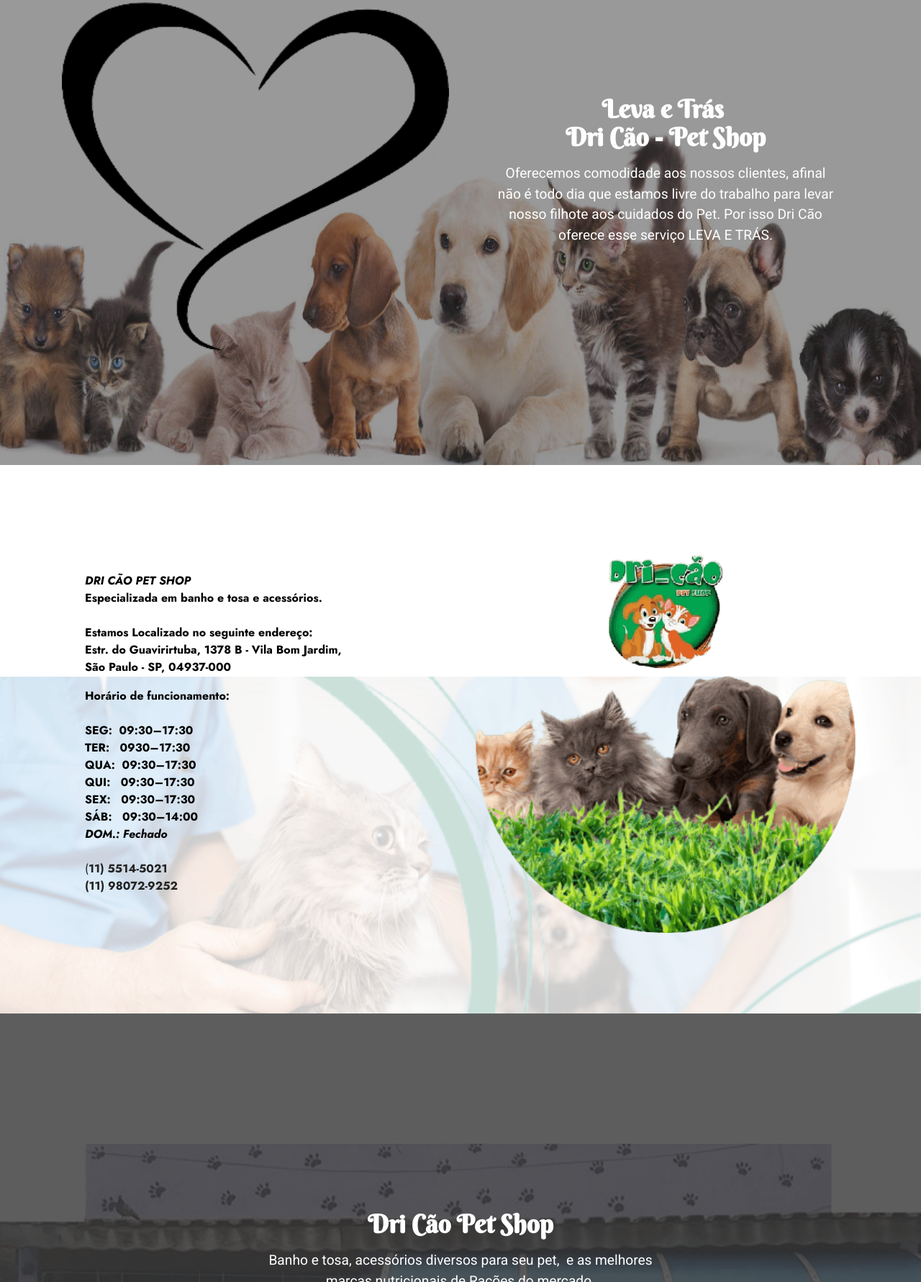
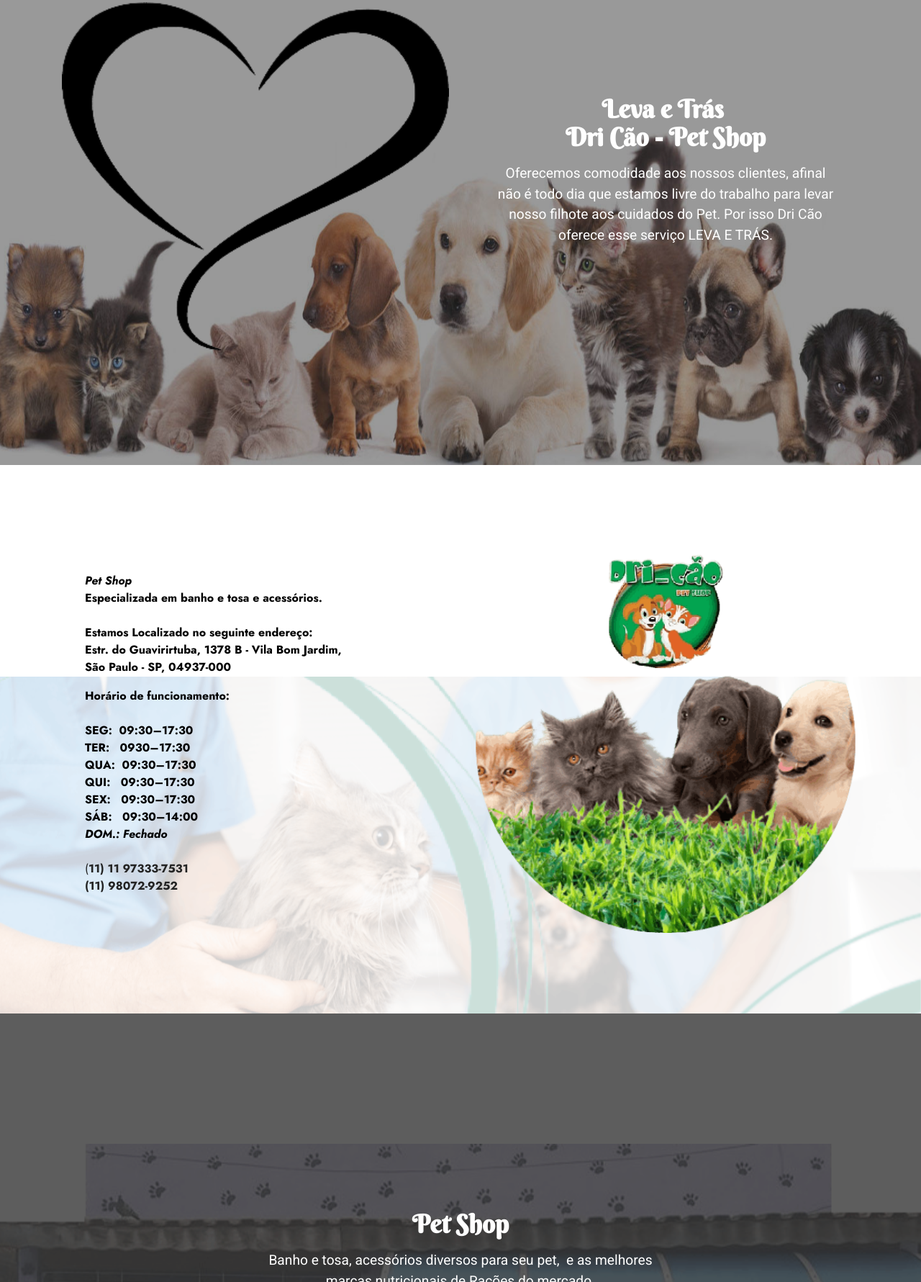
Before and after one commit to dricaopet/dricao, a plain HTML site: page index.html in a window 1280 px wide. Shown: the part 1019-2800 px from the top of the page at 72% size. Drawn offline with Linux system fonts and the light colour scheme; files whose address does not match are found by name.

Commit message:
Update index.html

```diff
--- a/index.html
+++ b/index.html
@@ -7,13 +7,13 @@
   <meta name="twitter:card" content="summary_large_image"/>
   <meta name="twitter:image:src" content="https://rockeoficine.github.io/anexo/assets/images/novo-projeto-17-213x82.png">
   <meta property="og:image" content="https://rockeoficine.github.io/anexo/assets/images/novo-projeto-17-213x82.png">
-  <meta name="twitter:title" content="Dri Cão Pet Shop 11980729252 WHT/11 5514-5021">
+  <meta name="twitter:title" content="Pet Shop 11973337531 WHT/11 97333-7531">
   <meta name="viewport" content="width=device-width, initial-scale=1, minimum-scale=1">
   <link rel="shortcut icon" href="assets/images/logo-dri-co-128x125.png" type="image/x-icon">
   <meta name="description" content="Especialistas em banho e tosa, no mercado há + de 10 anos, trabalhamos com transparência , nosso serviço é feito aos olhos do cliente, Serviços de qualidade, Vem conferir!">
 
 
-  <title>Dri Cão Pet Shop 11980729252 WHT/11 5514-5021</title>
+  <title>Pet Shop 11973337531 WHT/11 97333-7531</title>
   <link rel="stylesheet" href="assets/web/assets/mobirise-icons2/mobirise2.css">
   <link rel="stylesheet" href="assets/web/assets/mobirise-icons/mobirise-icons.css">
   <link rel="stylesheet" href="assets/bootstrap/css/bootstrap.min.css">
@@ -44,7 +44,7 @@
             <div class="navbar-brand">
                 <span class="navbar-logo">
 
-                        <img src="assets/images/logo-dri-co-98x96.png" alt="Dri Cão Pet Shop" style="height: 3.9rem;">
+                        <img src="assets/images/logo-dri-co-98x96.png" alt="Pet Shop" style="height: 3.9rem;">
 
                 </span>
 
@@ -78,7 +78,7 @@
     <div class="container">
         <div class="row">
             <div class="col-12 col-lg-5">
-                <h1 class="mbr-section-title mbr-fonts-style mb-3 display-1"><strong><br></strong><br><br><strong>DRI CÃO PET SHOP</strong><strong><br></strong></h1>
+                <h1 class="mbr-section-title mbr-fonts-style mb-3 display-1"><strong><br></strong><br><br><strong>Pet Shop</strong><strong><br></strong></h1>
 
                 <p class="mbr-text mbr-fonts-style display-7">Especialistas em banho e tosa, trabalhamos com transparência, nosso serviço é feito aos olhos do cliente, pode-se acompanhar todo o processo pelo lado de fora dos vidros da nossa loja, e vai ter certeza que seu pet está sendo bem tratado.<br><br><br><br><br><br><br><br><br></p>
                 <div class="mbr-section-btn mt-3"><a class="btn btn-danger display-7" href="https://whatsform.com/8ypoxh" target="_blank">Agendamento Serviços</a></div>
@@ -122,18 +122,18 @@
         <div class="row align-items-center">
             <div class="col-12 col-lg-6">
                 <div class="image-wrapper">
-                    <img src="assets/images/findo2-500x500.png" alt="Dri Cão Pet Shop">
+                    <img src="assets/images/findo2-500x500.png" alt="Pet Shop">
 
                 </div>
             </div>
             <div class="col-12 col-lg">
                 <div class="text-wrapper">
-                    <h3 class="mbr-section-title mbr-fonts-style mb-3 display-5"><strong><em>DRI CÃO PET SHOP</em></strong><strong>&nbsp;</strong><br><strong>Especializada em banho e tosa e acessórios.</strong><br><br><strong>Estamos Localizado no seguinte endereço:<br>Estr. do Guavirirtuba, 1378 B - Vila Bom Jardim, <br>São Paulo - SP, 04937-000</strong></h3>
+                    <h3 class="mbr-section-title mbr-fonts-style mb-3 display-5"><strong><em>Pet Shop</em></strong><strong>&nbsp;</strong><br><strong>Especializada em banho e tosa e acessórios.</strong><br><br><strong>Estamos Localizado no seguinte endereço:<br>Estr. do Guavirirtuba, 1378 B - Vila Bom Jardim, <br>São Paulo - SP, 04937-000</strong></h3>
                     <p class="mbr-text mbr-fonts-style display-5"><strong>Horário de funcionamento:&nbsp;<br></strong><br><strong>SEG:&nbsp; 09:30–17:30
 <br>TER:&nbsp; &nbsp;0930–17:30
 <br>QUA:&nbsp; 09:30–17:30
 <br>QUI:&nbsp; &nbsp;09:30–17:30
-<br>SEX:&nbsp; &nbsp;09:30–17:30<br>SÁB:&nbsp; &nbsp;09:30–14:00</strong><br><em><strong>DOM.:	Fechado</strong></em><br><br><strong><em><a href="tel:+551155145021" class="text-black">(<b>11) 5514-5021</b></a></em><em><br></em><a href="https://wa.me/5511980729252" class="text-black"><b>(11) 98072-9252</b></a></strong></p>
+<br>SEX:&nbsp; &nbsp;09:30–17:30<br>SÁB:&nbsp; &nbsp;09:30–14:00</strong><br><em><strong>DOM.:	Fechado</strong></em><br><br><strong><em><a href="tel:+551155145021" class="text-black">(<b>11) 11 97333-7531</b></a></em><em><br></em><a href="https://wa.me/5511973337531" class="text-black"><b>(11) 98072-9252</b></a></strong></p>
                 </div>
             </div>
         </div>
@@ -150,10 +150,10 @@
     <div class="align-center container">
         <div class="row justify-content-center">
             <div class="col-12 col-lg-10">
-                <h1 class="mbr-section-title mbr-fonts-style mbr-white mb-3 display-2"><strong>Dri Cão Pet Shop</strong></h1>
+                <h1 class="mbr-section-title mbr-fonts-style mbr-white mb-3 display-2"><strong>Pet Shop</strong></h1>
 
                 <p class="mbr-text mbr-fonts-style mbr-white display-7">Banho e tosa, acessórios diversos para seu pet,&nbsp; e as melhores <br>marcas nutricionais de&nbsp;Rações do mercado.<br><br> Compre acessórios e Rações online e retire na loja<br></p>
-                <div class="mbr-section-btn mt-3"><a class="btn btn-danger display-4" href="https://wa.me/5511980729252">Contatar</a></div>
+                <div class="mbr-section-btn mt-3"><a class="btn btn-danger display-4" href="https://wa.me/5511973337531">Contatar</a></div>
             </div>
         </div>
     </div>
@@ -403,7 +403,7 @@
                         <strong>Banho e Tosa</strong></h1>
                     <p class="mbr-text mbr-fonts-style display-7">
                         Equipe preparada para atender serviços de banho e tosa, corte de unhas, escovação, tratamento contra pulgas, vacinação, remoções e limpeza em geral!<br>Venha e Comprove nossa excelência no tratamento e carinho com o seu Pet.<br>Dri Cão Cuidando melhor do seu Pet, aos cuidados na vigilância dos seus olhos através dos vidros da loja.</p>
-                    <div class="mbr-section-btn mt-3"><a class="btn btn-danger display-7" href="tel:+5511980729252">Contatar</a></div>
+                    <div class="mbr-section-btn mt-3"><a class="btn btn-danger display-7" href="tel:+5511973337531">Contatar</a></div>
                 </div>
             </div>
         </div>
@@ -613,7 +613,7 @@
                 <div class="col-12 col-md-10">
                     <div class="section-head align-center mb-4">
                         <h3 class="mbr-section-title mb-0 mbr-fonts-style display-2">
-                            <strong>Dri Cão Pet Shop</strong></h3>
+                            <strong>Pet Shop</strong></h3>
 
                     </div>
 
@@ -680,7 +680,7 @@
                             </div>
                             <div id="collapse5_8" class="panel-collapse noScroll collapse" role="tabpanel" aria-labelledby="headingThree">
                                 <div class="panel-body">
-                                    <p class="mbr-fonts-style panel-text display-7">Dri Cão Pet Shop, Monitora e cuida adequadamente da saúde do seu Pet, sendo assim, oferece aos seus clientes a vacinação em dia com o seu Pet.</p>
+                                    <p class="mbr-fonts-style panel-text display-7">Pet Shop, Monitora e cuida adequadamente da saúde do seu Pet, sendo assim, oferece aos seus clientes a vacinação em dia com o seu Pet.</p>
                                 </div>
                             </div>
                         </div>
@@ -715,13 +715,13 @@
             <div class="col-6 col-lg-3">
                 <div class="media-wrap col-md-8 col-12">
 
-                        <img src="assets/images/logo-dri-co-203x198.png" alt="Dri Cão Pet Shop">
+                        <img src="assets/images/logo-dri-co-203x198.png" alt="Pet Shop">
 
                 </div>
             </div>
             <div class="col-12 col-md-6 col-lg-3">
                 <h5 class="mbr-section-subtitle mbr-fonts-style mb-2 display-7"><strong>Sobre</strong></h5>
-                <p class="mbr-text mbr-fonts-style mb-4 display-4">DRI CÃO PET SHOP<br>Estr. do Guavirirtuba, 1378 B - Vila Bom Jardim, São Paulo - SP, <br>CEP: 04937-000<br><br></p>
+                <p class="mbr-text mbr-fonts-style mb-4 display-4">Pet Shop<br>Estr. do Guavirirtuba, 1378 B - Vila Bom Jardim, São Paulo - SP, <br>CEP: 04937-000<br><br></p>
                 <h5 class="mbr-section-subtitle mbr-fonts-style mb-3 display-7"><strong>Siga-nos</strong></h5>
                 <div class="social-row display-7">
                     <div class="soc-item">
@@ -752,7 +752,7 @@
             <div class="col-12 col-md-6 col-lg-3">
                 <h5 class="mbr-section-subtitle mbr-fonts-style mb-2 display-7"><strong><a href="contato.html" class="text-secondary">Contato</a></strong></h5>
                 <ul class="list mbr-fonts-style display-4">
-                    <li class="mbr-text item-wrap"><a href="tel:+55115514-5021" class="text-secondary">(11) 5514-5021</a></li><li class="mbr-text item-wrap"><strong>(11)</strong><a href="tel:+551158926466" class="text-secondary" style="font-weight: bold;"> 5892-6466</a></li><li class="mbr-text item-wrap"><a href="https://api.whatsapp.com/send?phone=5511980729252&text=Oi%2C%20gostaria%20de%20fazer%20um%20Or%C3%A7amento" class="text-secondary text-primary" target="_blank">(11) 980729252</a></li>
+                    <li class="mbr-text item-wrap"><a href="tel:+551111 97333-7531" class="text-secondary">(11) 11 97333-7531</a></li><li class="mbr-text item-wrap"><strong>(11)</strong><a href="tel:+551158926466" class="text-secondary" style="font-weight: bold;"> 5892-6466</a></li><li class="mbr-text item-wrap"><a href="https://api.whatsapp.com/send?phone=5511973337531&text=Oi%2C%20gostaria%20de%20fazer%20um%20Or%C3%A7amento" class="text-secondary text-primary" target="_blank">(11) 980729252</a></li>
                 </ul>
             </div>
 
@@ -765,7 +765,7 @@
 
 <footer>
   <link rel="stylesheet" href="https://maxcdn.bootstrapcdn.com/font-awesome/4.5.0/css/font-awesome.min.css">
-<a href="https://api.whatsapp.com/send/?phone=5511980729252&text&type=phone_number&app_absent=0" style="position:fixed;width:60px;height:60px;bottom:40px;right:40px;background-color:#25d366;color:#FFF;border-radius:50px;text-align:center;font-size:30px;box-shadow: 1px 1px 2px #888;
+<a href="https://api.whatsapp.com/send/?phone=5511973337531&text&type=phone_number&app_absent=0" style="position:fixed;width:60px;height:60px;bottom:40px;right:40px;background-color:#25d366;color:#FFF;border-radius:50px;text-align:center;font-size:30px;box-shadow: 1px 1px 2px #888;
   z-index:1000;" target="_blank">
 <i style="margin-top:16px" class="fa fa-whatsapp"></i>
 </a>
```
